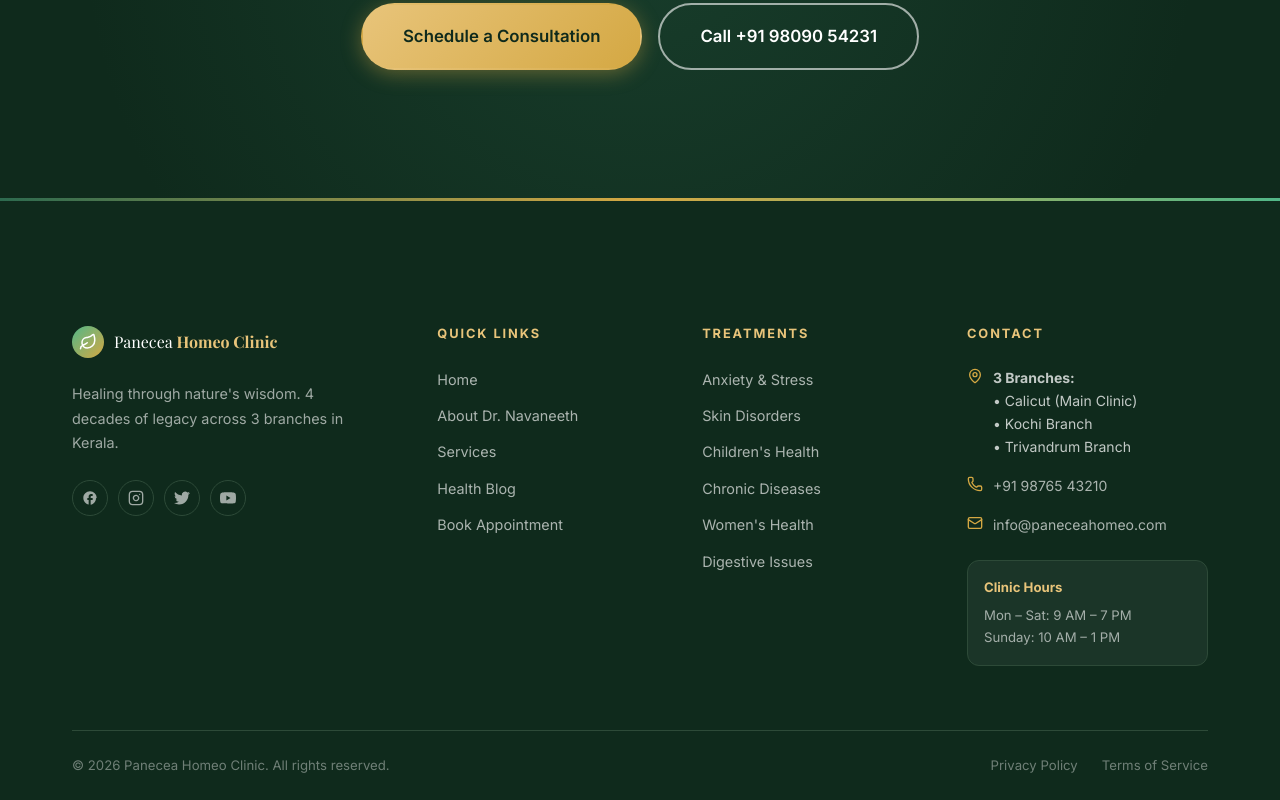
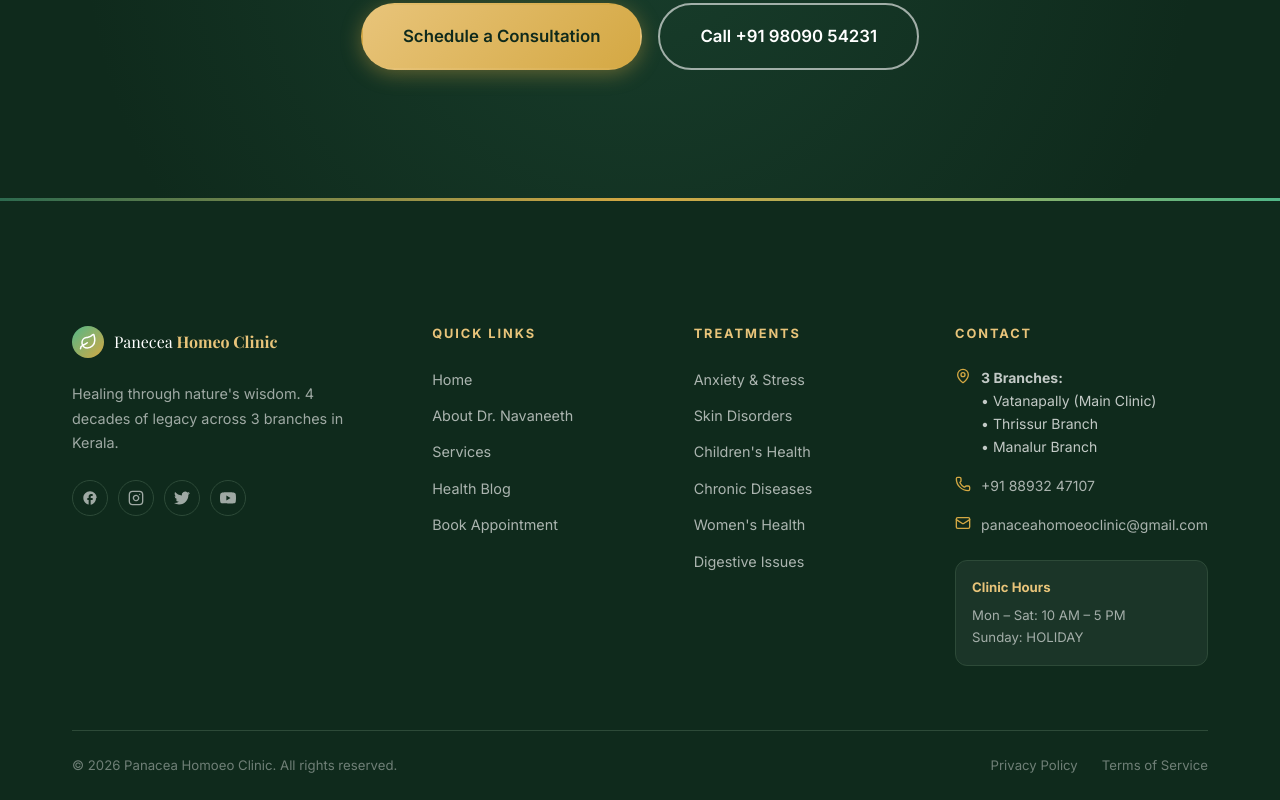
Before and after one commit to drnavaneethunni-cloud/Panaceahomoeo, a Next.js app: page / in a window 1280 px wide. Shown: the part 5152-5952 px from the top of the page. Built offline with nearby package versions, Linux system fonts and the light colour scheme; a web font is replaced by a local one.

Commit message:
Update contact details and clinic hours in Footer

```diff
--- a/components/Footer.tsx
+++ b/components/Footer.tsx
@@ -99,30 +99,30 @@ export default function Footer() {
                 <MapPin size={16} className={styles.contactIcon} />
                 <span>
                   <strong>3 Branches:</strong><br />
-                  • Calicut (Main Clinic)<br />
-                  • Kochi Branch<br />
-                  • Trivandrum Branch
+                  • Vatanapally (Main Clinic)<br />
+                  • Thrissur Branch<br />
+                  • Manalur Branch
                 </span>
               </div>
               <div className={styles.contactItem}>
                 <Phone size={16} className={styles.contactIcon} />
-                <a href="tel:+919876543210">+91 98765 43210</a>
+                <a href="tel:+918893247107">+91 88932 47107</a>
               </div>
               <div className={styles.contactItem}>
                 <Mail size={16} className={styles.contactIcon} />
-                <a href="mailto:info@paneceahomeo.com">info@paneceahomeo.com</a>
+                <a href="mailto:panaceahomoeoclinic@gmail.com">panaceahomoeoclinic@gmail.com</a>
               </div>
             </div>
             <div className={styles.hours}>
               <strong>Clinic Hours</strong>
-              <p>Mon – Sat: 9 AM – 7 PM</p>
-              <p>Sunday: 10 AM – 1 PM</p>
+              <p>Mon – Sat: 10 AM – 5 PM</p>
+              <p>Sunday: HOLIDAY</p>
             </div>
           </div>
         </div>
 
         <div className={styles.bottom}>
-          <p>© {new Date().getFullYear()} Panecea Homeo Clinic. All rights reserved.</p>
+          <p>© {new Date().getFullYear()} Panacea Homoeo Clinic. All rights reserved.</p>
           <div className={styles.bottomLinks}>
             <Link href="#">Privacy Policy</Link>
             <Link href="#">Terms of Service</Link>
```
